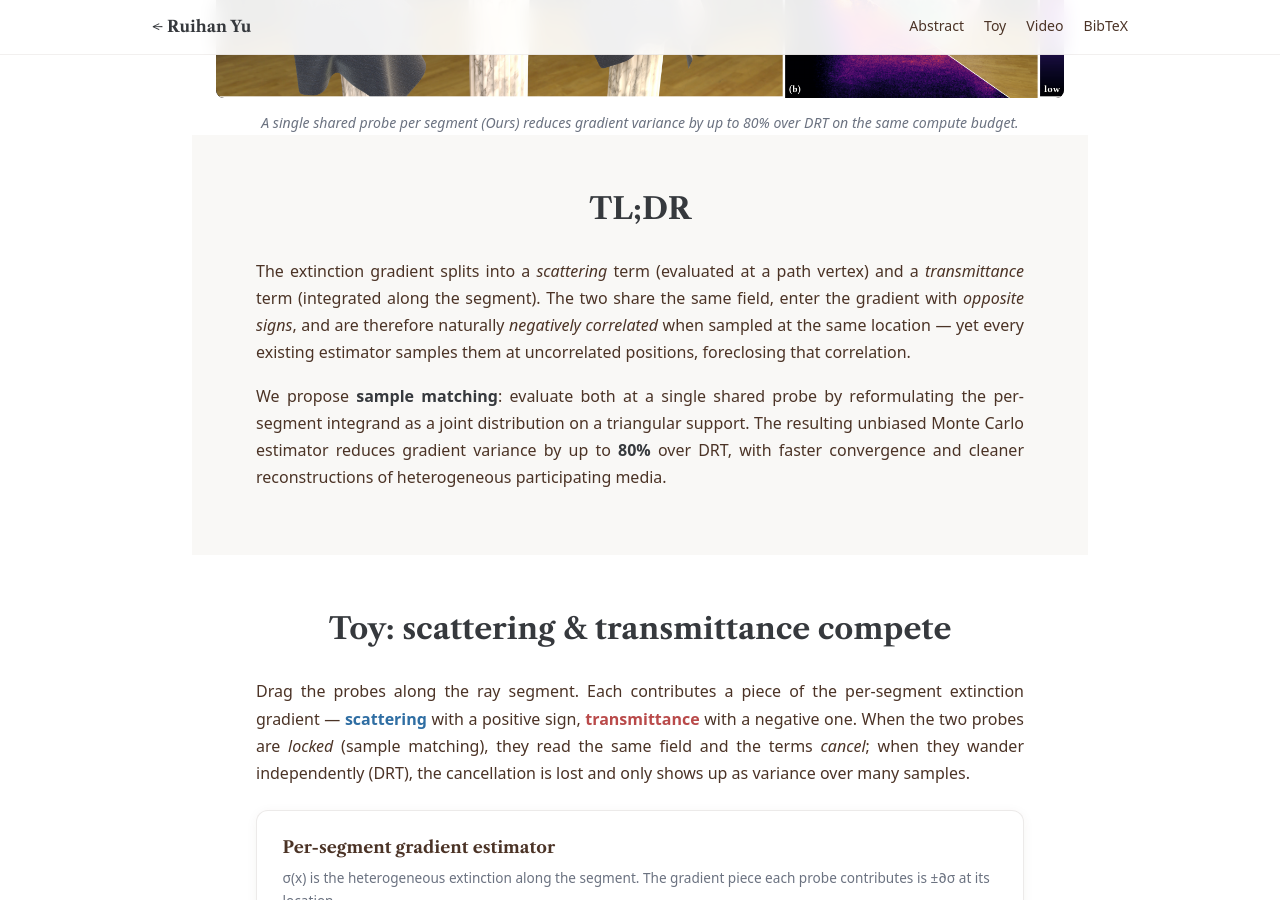
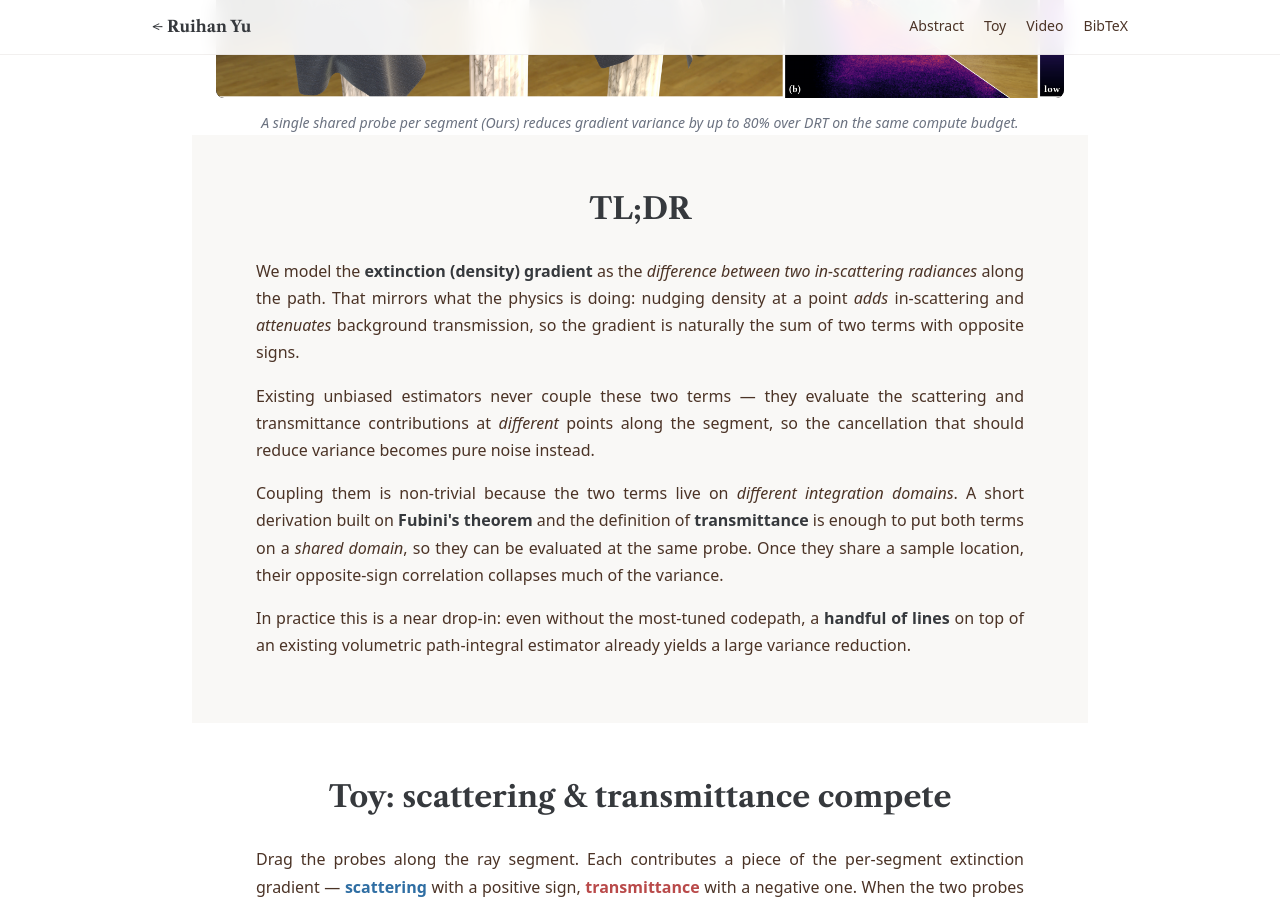
Before and after one commit to AuroraRyan0301/AuroraRyan0301.github.io, a Jekyll site: the page built from samplematching/index.html, in a window 1280 px wide and 900 px high, scrolled down 775 px. Built offline with Jekyll 4.4.1, drawn with Linux system fonts in a browser that asks for light colours.

Commit message:
SM TL;DR: rewrite around the physics + Fubini coupling
Old copy framed the contribution as "negative correlation between scattering
and transmittance"; the new copy leads with the physical picture (density
gradient = difference of two in-scattering radiances, opposite-sign by
construction), notes that prior estimators decouple the two terms onto
different probes (turning the cancellation into noise), and explains that
the coupling itself only needs Fubini + the definition of transmittance.
Ends with the practical drop-in line: a handful of lines on top of an
existing estimator already buys most of the variance reduction.

```diff
--- a/samplematching/index.html
+++ b/samplematching/index.html
@@ -159,18 +159,33 @@ sitemap: false
       <h2 class="subhead">TL;DR</h2>
       <div class="prose">
         <p>
-          The extinction gradient splits into a <em>scattering</em> term (evaluated at a path vertex)
-          and a <em>transmittance</em> term (integrated along the segment). The two share the same
-          field, enter the gradient with <em>opposite signs</em>, and are therefore naturally
-          <em>negatively correlated</em> when sampled at the same location &mdash; yet every existing
-          estimator samples them at uncorrelated positions, foreclosing that correlation.
+          We model the <strong>extinction (density) gradient</strong> as the
+          <em>difference between two in-scattering radiances</em> along the path.
+          That mirrors what the physics is doing: nudging density at a point
+          <em>adds</em> in-scattering and <em>attenuates</em> background
+          transmission, so the gradient is naturally the sum of two terms with
+          opposite signs.
         </p>
         <p>
-          We propose <strong>sample matching</strong>: evaluate both at a single shared probe by
-          reformulating the per-segment integrand as a joint distribution on a triangular support.
-          The resulting unbiased Monte Carlo estimator reduces gradient variance by up to
-          <strong>80%</strong> over DRT, with faster convergence and cleaner reconstructions of
-          heterogeneous participating media.
+          Existing unbiased estimators never couple these two terms &mdash; they
+          evaluate the scattering and transmittance contributions at
+          <em>different</em> points along the segment, so the cancellation that
+          should reduce variance becomes pure noise instead.
+        </p>
+        <p>
+          Coupling them is non-trivial because the two terms live on
+          <em>different integration domains</em>. A short derivation built on
+          <strong>Fubini's theorem</strong> and the definition of
+          <strong>transmittance</strong> is enough to put both terms on a
+          <em>shared domain</em>, so they can be evaluated at the same probe.
+          Once they share a sample location, their opposite-sign correlation
+          collapses much of the variance.
+        </p>
+        <p>
+          In practice this is a near drop-in: even without the most-tuned
+          codepath, a <strong>handful of lines</strong> on top of an existing
+          volumetric path-integral estimator already yields a large variance
+          reduction.
         </p>
       </div>
     </section>
```
